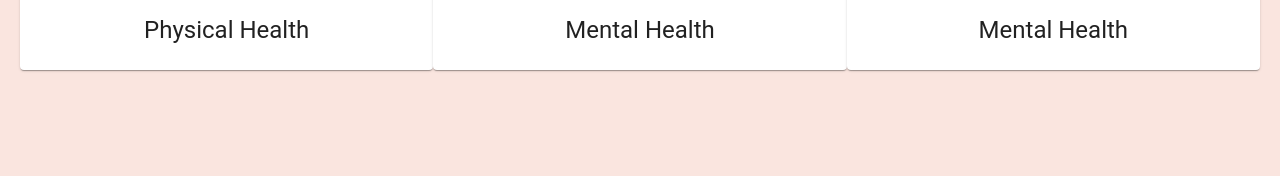
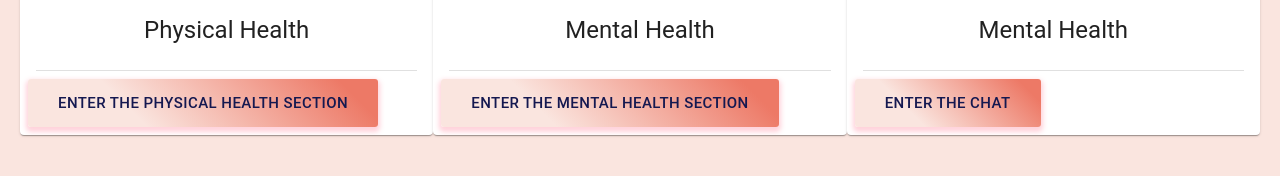
Before and after one commit to Latinobull/Revitalize, a React (Create React App) app in the folder client/: page / in a window 1280 px wide. Shown: the part 362-538 px from the top of the page. Built offline with nearby package versions, Linux system fonts and the light colour scheme; no server answers; sample sign-in values are in the browser's storage.

Commit message:
added buttons with style

```diff
--- a/client/src/component/Main_Page.js
+++ b/client/src/component/Main_Page.js
@@ -2,10 +2,13 @@ import React, { useState } from 'react';
 import { useHistory } from 'react-router';
 import { useAuth } from '../Authenticate/AuthContext';
 import {
+  Button,
   Card,
   CardActionArea,
+  CardActions,
   CardContent,
   CardMedia,
+  Divider,
   Grid,
   makeStyles,
   Typography,
@@ -17,6 +20,16 @@ const useStyles = makeStyles({
   },
   header: {
     paddingBottom: '60px',
+  },
+  button: {
+    background: 'linear-gradient(45deg, #FAE5DF 30%, #ed7966 90%)',
+    border: 0,
+    borderRadius: 3,
+    boxShadow: '0 3px 5px 2px rgba(255, 105, 135, .3)',
+    color: '#141850',
+    height: 48,
+    padding: '0 30px',
+    justifyContent: 'center',
   },
 });
 export default function Main_Page() {
@@ -78,6 +91,12 @@ export default function Main_Page() {
                   </Typography>
                 </CardContent>
               </CardActionArea>
+              <Divider variant="middle" />
+              <CardActions>
+                <Button size="large" className={classes.button}>
+                  Enter the Physical Health Section
+                </Button>
+              </CardActions>
             </Card>
           </Grid>
           <Grid item md xs={12}>
@@ -101,6 +120,12 @@ export default function Main_Page() {
                   </Typography>
                 </CardContent>
               </CardActionArea>
+              <Divider variant="middle" />
+              <CardActions>
+                <Button size="large" className={classes.button}>
+                  Enter the Mental Health Section
+                </Button>
+              </CardActions>
             </Card>
           </Grid>
           <Grid item md xs={12}>
@@ -124,6 +149,12 @@ export default function Main_Page() {
                   </Typography>
                 </CardContent>
               </CardActionArea>
+              <Divider variant="middle" />
+              <CardActions>
+                <Button size="large" className={classes.button}>
+                  Enter the Chat
+                </Button>
+              </CardActions>
             </Card>
           </Grid>
         </Grid>
```
